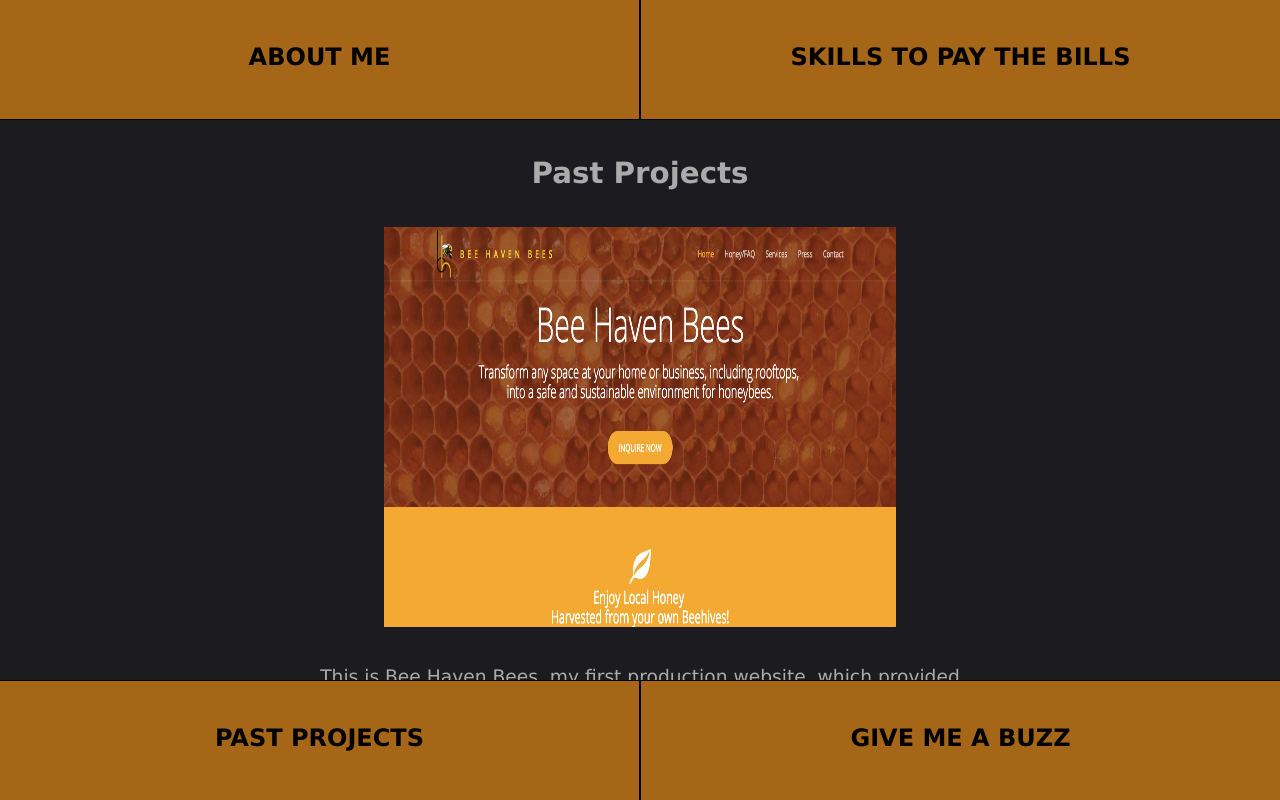
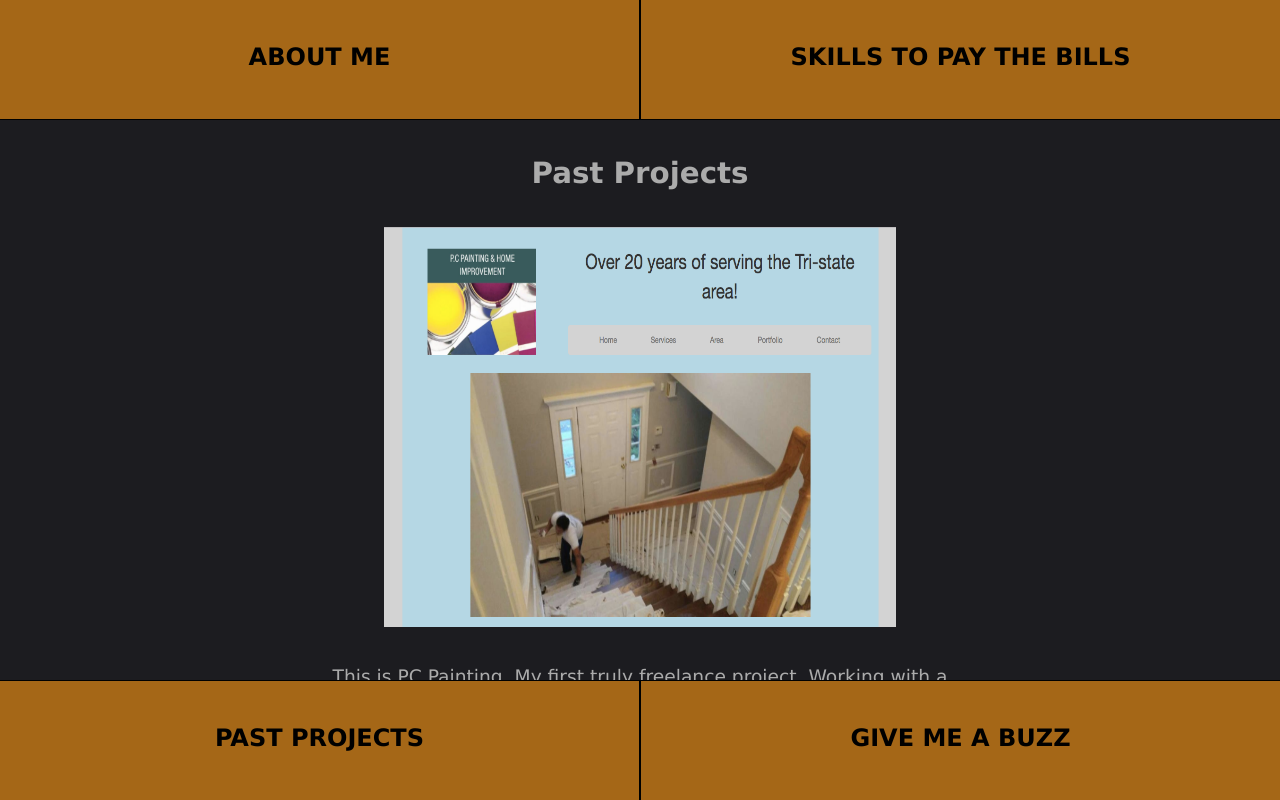
Before and after one commit to pognut/my-profile, a React (Create React App) app: page / in a window 1280 px wide. Both pictures are taken after a click on the element "PAST PROJECTS". Built offline with nearby package versions, Linux system fonts and the light colour scheme.

Commit message:
added pcpainting to projects

```diff
--- a/src/content.js
+++ b/src/content.js
@@ -1,6 +1,7 @@
 import React, { Component } from 'react';
 import tourpic from './tourpic.png'
 import beespic from './beespic.png'
+import paintpic from './paintpic.png'
 
 // To do:
 // 1) refine content (revise writing, screenshot projects) (last step before usability)
@@ -70,6 +71,11 @@
 var bigProjects=[
 <h2 className="big-header">Past Projects</h2>,
 <div>
+  <a href="http://www.pcpaintingandremodel.com" target="_blank"><img src={paintpic}/></a>
+  <p>This is PC Painting. My first truly freelance project. Working with a designer friend, I learned a great deal
+  about how to design attractive websites, rather than merely functional ones. I also got valuable experience in
+  working with clients.
+  </p>
   <a href="http://www.beehavenbees.com" target="_blank"><img src={beespic}/></a>
   <p>This is Bee Haven Bees, my first production website, which provided me a wealth of experience in CSS and basic site design.
    I did have help from a professional graphic designer, but the underlying code is all mine.
```
Also changed, not shown: src/paintpic.png (added).
